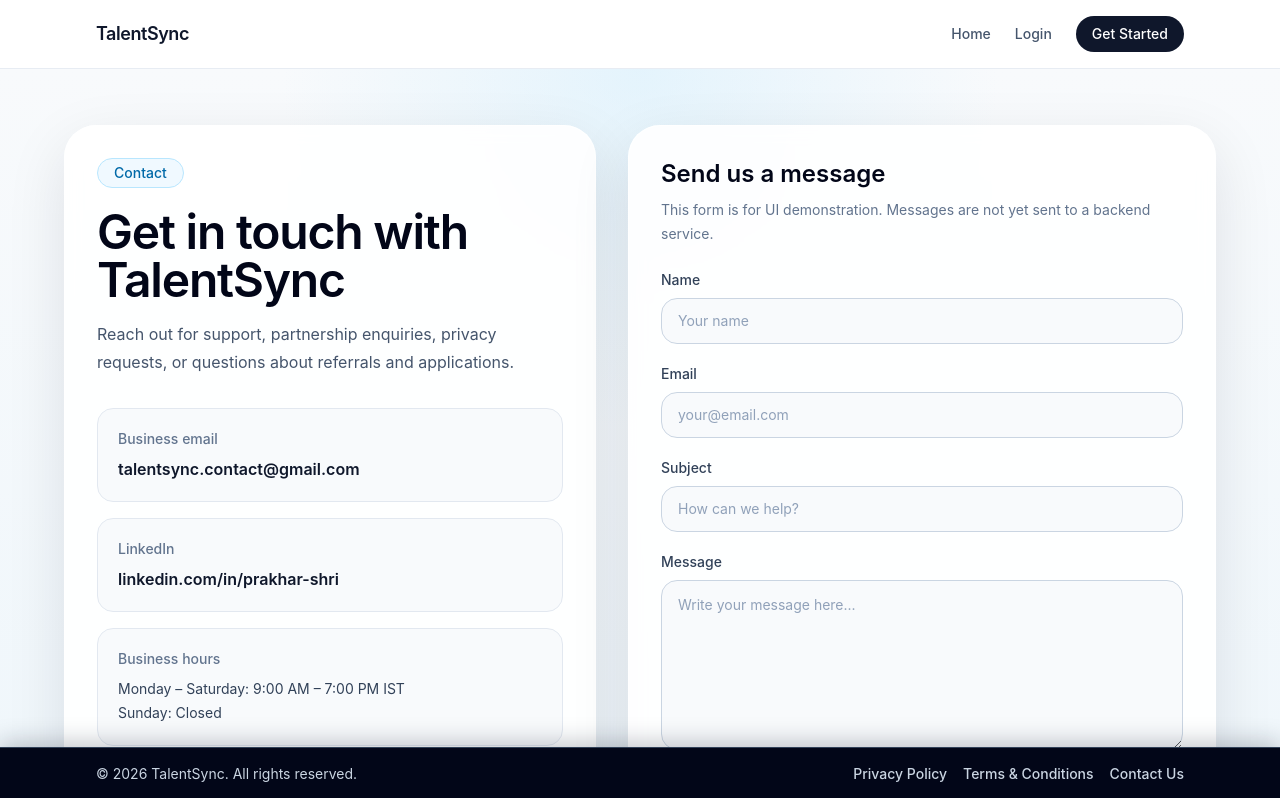
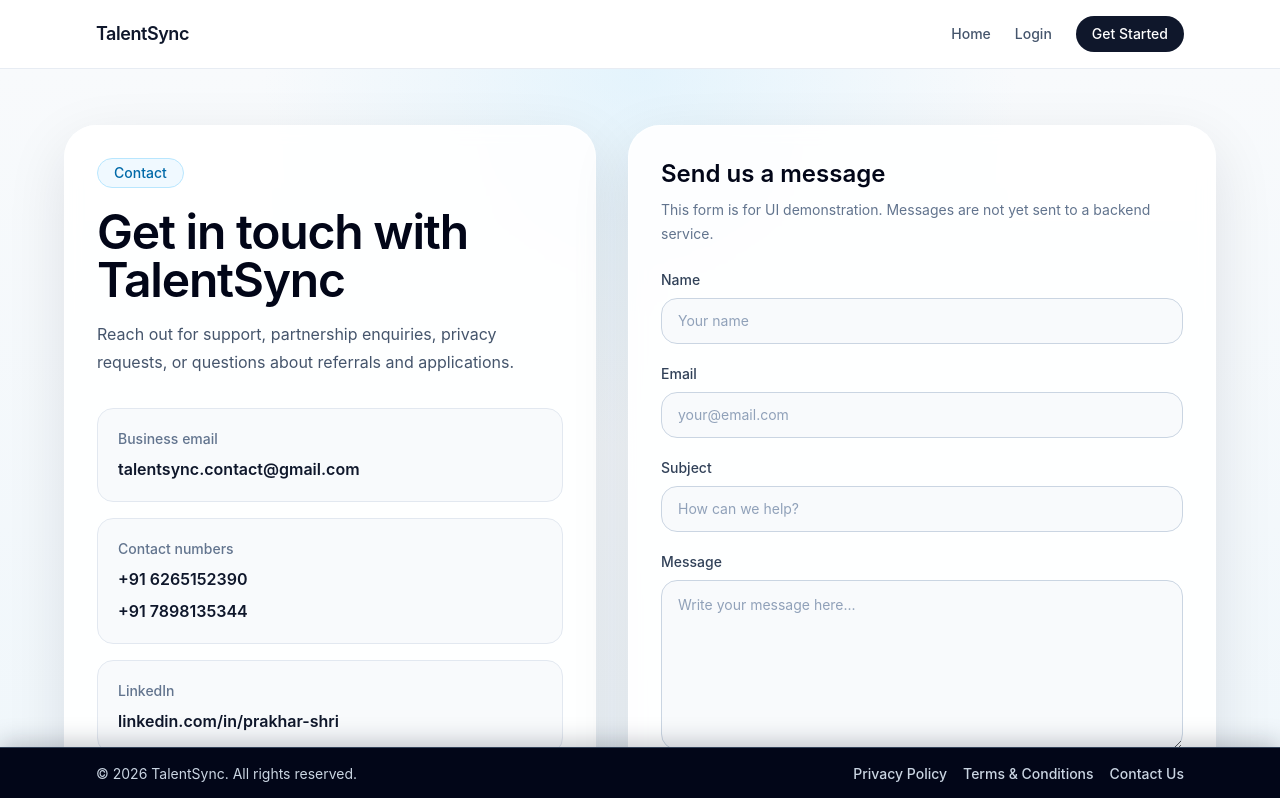
Before and after one commit to Prkhr19/TalentSync-UI, a React (Vite) app: page /contact in a window 1280 px wide. Shown: the top 798 px of the page. Built offline with nearby package versions, Linux system fonts and the light colour scheme.

Commit message:
final commit

```diff
--- a/src/Pages/Legal/Contact.jsx
+++ b/src/Pages/Legal/Contact.jsx
@@ -43,6 +43,16 @@ const Contact = () => {
                 <p className="text-sm font-medium text-slate-500">Business email</p>
                 <a href="mailto:talentsync.contact@gmail.com" className="mt-2 block text-base font-semibold text-slate-900">
                   talentsync.contact@gmail.com
+                </a>
+              </div>
+
+              <div className="rounded-2xl border border-slate-200 bg-slate-50 p-5">
+                <p className="text-sm font-medium text-slate-500">Contact numbers</p>
+                <a href="tel:+916265152390" className="mt-2 block text-base font-semibold text-slate-900">
+                  +91 6265152390
+                </a>
+                <a href="tel:+917898135344" className="mt-2 block text-base font-semibold text-slate-900">
+                  +91 7898135344
                 </a>
               </div>
 
```
